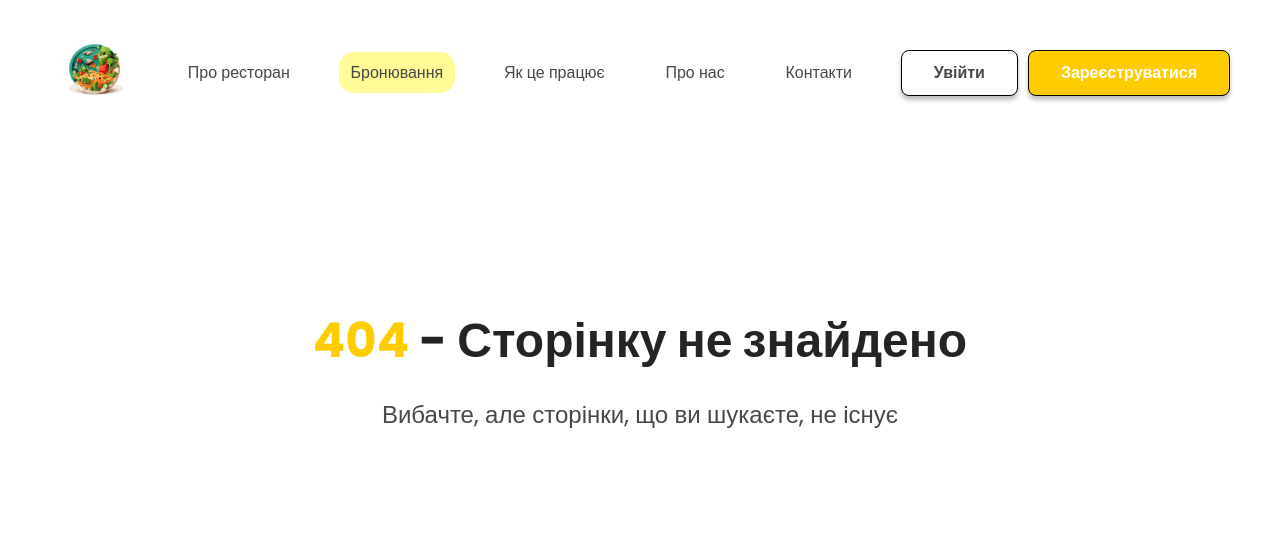
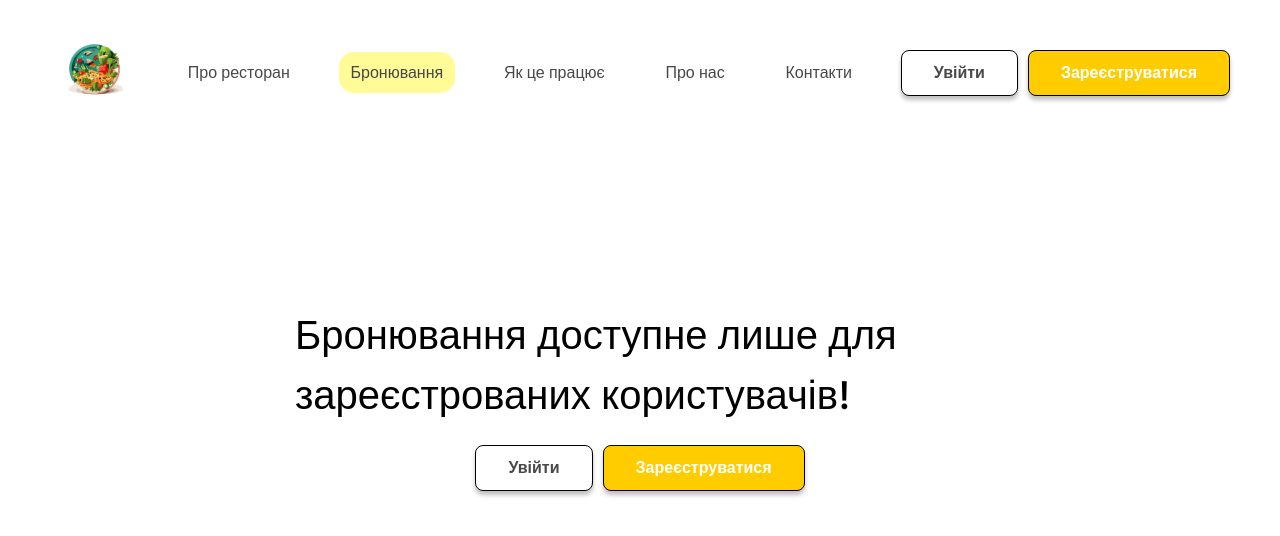
Before and after one commit to zagrebelnio/table-reserve-front, a Next.js app: page /reservation in a window 1280 px wide. Before the commit this address had no page. Shown: the top 536 px of the page. Built offline with nearby package versions, Linux system fonts and the light colour scheme.

Commit message:
add reservation page

```diff
--- /dev/null
+++ b/src/app/(pages)/reservation/page.js
@@ -0,0 +1,21 @@
+import { PrimaryButton, SecondaryButton } from '@/app/ui/buttons';
+import styles from './page.module.css';
+import Link from 'next/link';
+
+export default function Reservation() {
+  return (
+    <main className={styles.main}>
+      <section className={styles.content}>
+        <h1>Бронювання доступне лише для зареєстрованих користувачів!</h1>
+        <div className={styles.authorizationContainer}>
+          <Link href="/auth?mode=login">
+            <SecondaryButton>Увійти</SecondaryButton>
+          </Link>
+          <Link href="/auth?mode=signup">
+            <PrimaryButton>Зареєструватися</PrimaryButton>
+          </Link>
+        </div>
+      </section>
+    </main>
+  );
+}
--- /dev/null
+++ b/src/app/(pages)/reservation/page.module.css
@@ -0,0 +1,23 @@
+.main {
+  margin-top: 105px;
+}
+
+.content {
+  display: flex;
+  flex-direction: column;
+  gap: 20px;
+  align-items: center;
+  justify-content: center;
+  padding: 200px 0;
+}
+
+.content h1 {
+  font-size: 40px;
+  font-weight: 500;
+  width: 690px;
+}
+
+.authorizationContainer {
+  display: flex;
+  gap: 10px;
+}
```
